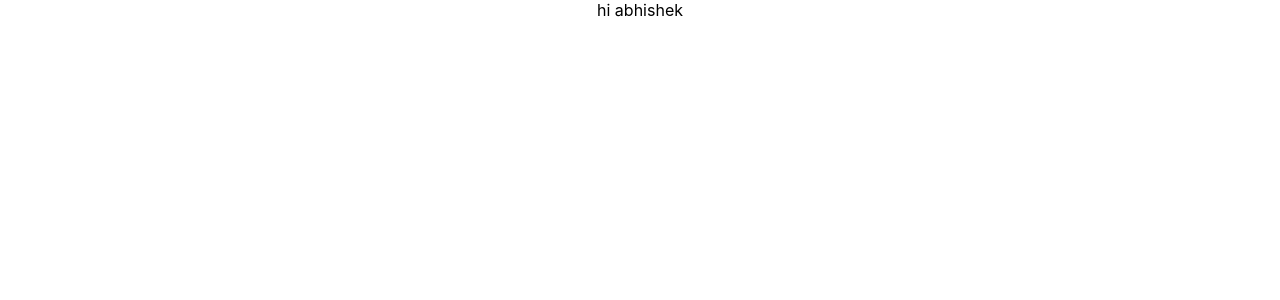
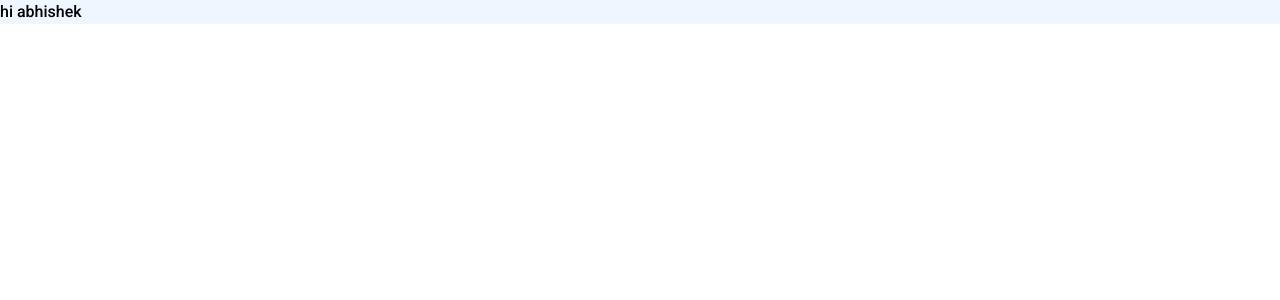
Before and after one commit to abhishekGupta18/mcr4, a React (Create React App) app: page / in a window 1280 px wide. Shown: the top 300 px of the page. Built offline with nearby package versions, Linux system fonts and the light colour scheme.

Commit message:
added tailwind

```diff
--- a/package.json
+++ b/package.json
@@ -34,5 +34,8 @@
       "last 1 firefox version",
       "last 1 safari version"
     ]
+  },
+  "devDependencies": {
+    "tailwindcss": "^3.3.2"
   }
 }
--- a/src/App.js
+++ b/src/App.js
@@ -1,8 +1,9 @@
-import logo from "./logo.svg";
 import "./App.css";
 
 function App() {
-  return <div className="App">hi abhishek</div>;
+  return <div className=" bg-blue-50 ">hi abhishek</div>;
 }
 
 export default App;
+
+// https://fluffy-boba-4d3ab9.netlify.app/
--- a/src/index.css
+++ b/src/index.css
@@ -1,13 +1,11 @@
-body {
+@import url("https://fonts.googleapis.com/css2?family=Roboto:ital,wght@0,500;0,700;0,900;1,400&display=swap");
+
+@tailwind base;
+@tailwind components;
+@tailwind utilities;
+
+* {
+  box-sizing: border-box;
+  padding: 0;
   margin: 0;
-  font-family: -apple-system, BlinkMacSystemFont, 'Segoe UI', 'Roboto', 'Oxygen',
-    'Ubuntu', 'Cantarell', 'Fira Sans', 'Droid Sans', 'Helvetica Neue',
-    sans-serif;
-  -webkit-font-smoothing: antialiased;
-  -moz-osx-font-smoothing: grayscale;
 }
-
-code {
-  font-family: source-code-pro, Menlo, Monaco, Consolas, 'Courier New',
-    monospace;
-}
--- /dev/null
+++ b/tailwind.config.js
@@ -0,0 +1,26 @@
+/** @type {import('tailwindcss').Config} */
+export default {
+  content: ["./index.html", "./src/**/*.{js,ts,jsx,tsx}"],
+  theme: {
+    fontFamily: {
+      sans: ["Roboto"],
+    },
+    extend: {},
+    colors: {
+      blue: {
+        50: "#eff6ff",
+        100: "#dbeafe",
+        200: "#bfdbfe",
+        300: "#93c5fd",
+        400: "#60a5fa",
+        500: "#3b82f6",
+        600: "#2563eb",
+        700: "#1d4ed8",
+        800: "#1e40af",
+        900: "#1e3a8a",
+        950: "#172554",
+      },
+    },
+  },
+  plugins: [],
+};
```
Also changed, not shown: 1 other file (tests, documents, lock files or other folders).
